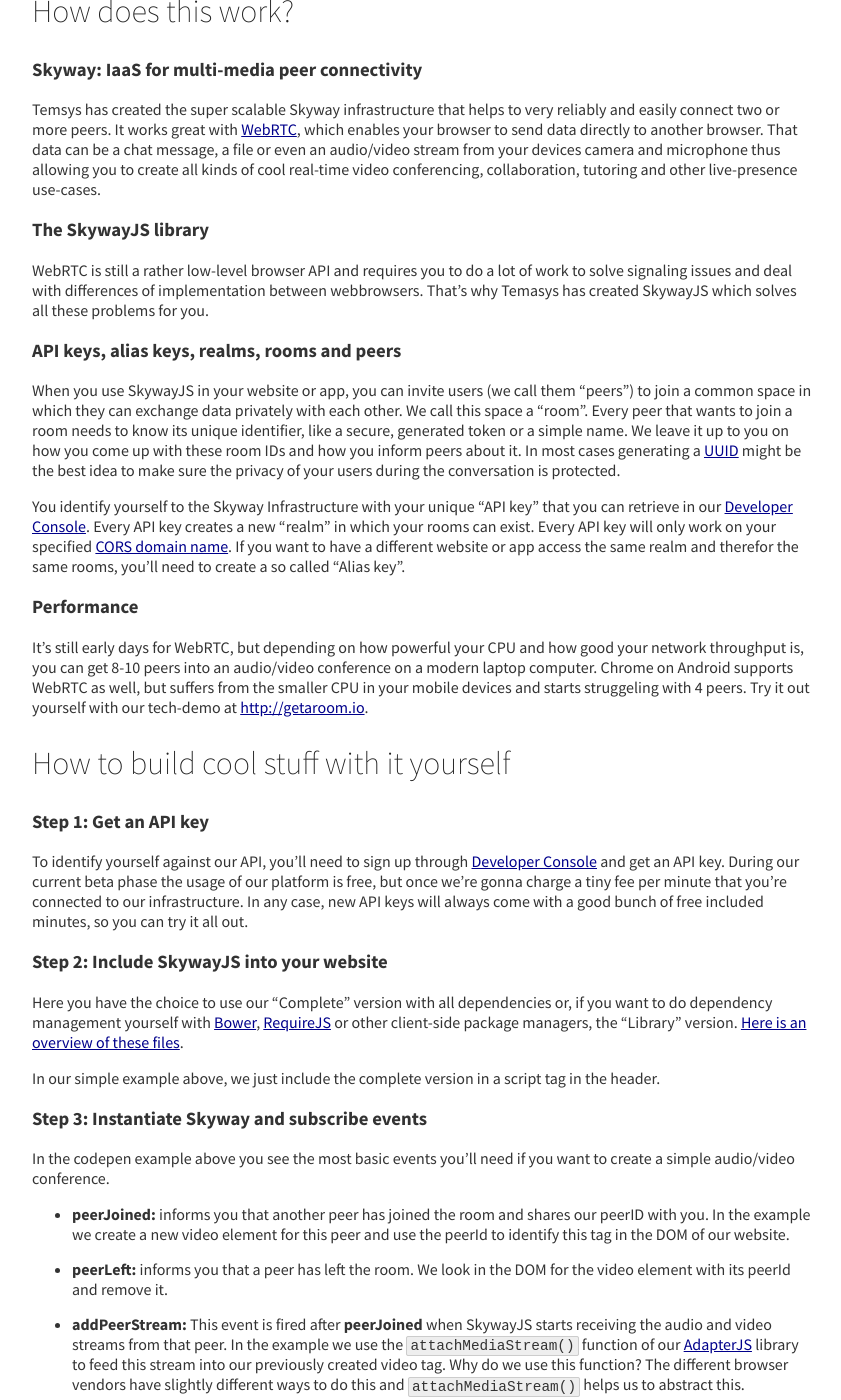
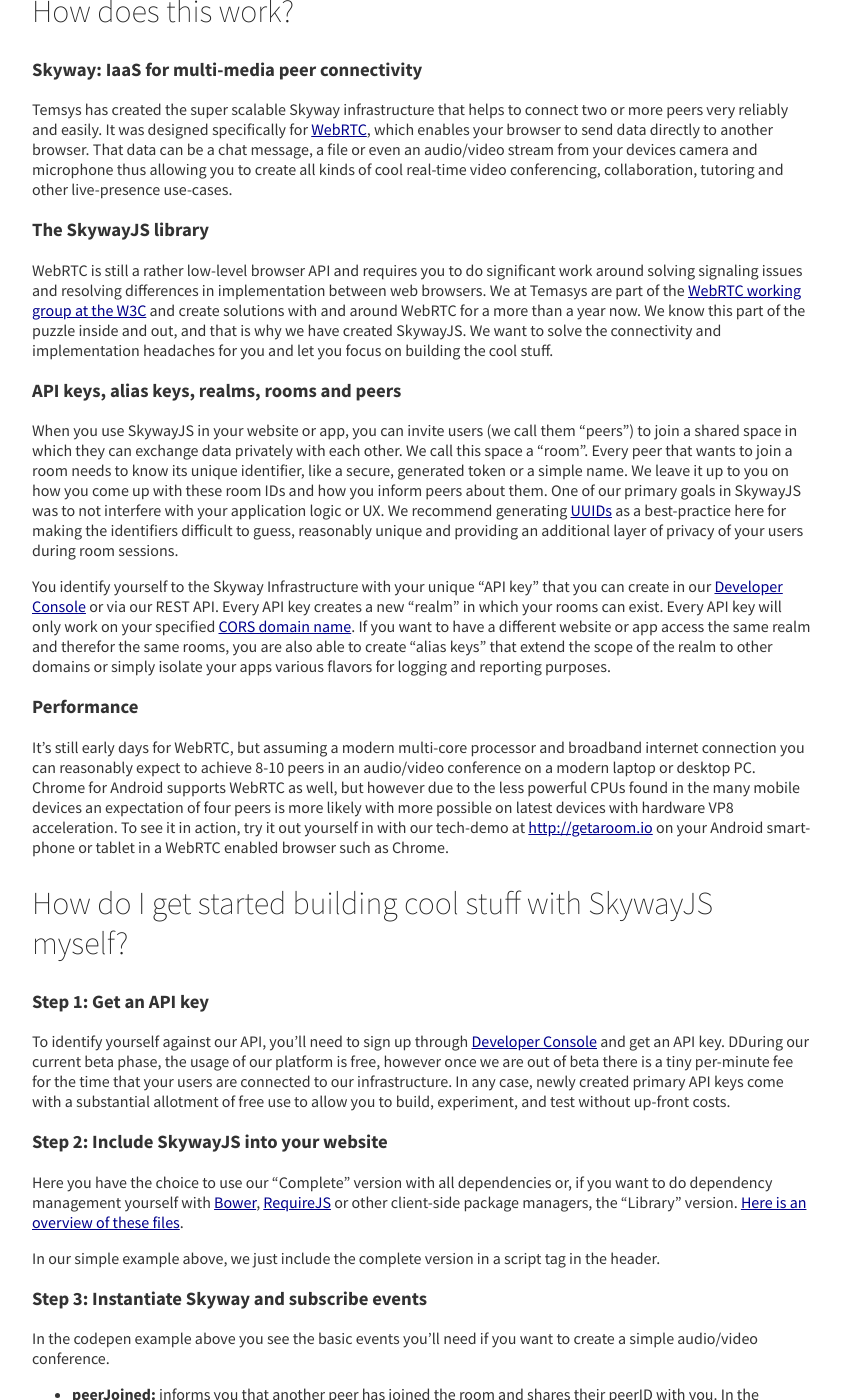
Before and after one commit to Temasys/temasys.github.io, a Jekyll site: the page built from _posts/2014-08-08-Getting_started_with_WebRTC_and_SkywayJS.markdown, in a window 1280 px wide and 1400 px high, scrolled down 599 px. Shown: the whole window, without its empty margins (218-1059 px from the left). Built offline with Jekyll 4.4.1, drawn with Linux system fonts in a browser that asks for light colours; Markdown is read by kramdown in place of the engine named in the settings; some of the changed text lies outside the part shown.

Commit message:
Text update

```diff
--- a/_posts/2014-08-08-Getting_started_with_WebRTC_and_SkywayJS.markdown
+++ b/_posts/2014-08-08-Getting_started_with_WebRTC_and_SkywayJS.markdown
@@ -8,14 +8,14 @@
 
 ---
 
-If you've heard about WebRTC and its magic abilities recently, you might have found yourself struggling trying to get even a simple demo going. We wrote SkywayJS to fix this and make it easy to to build reliable peer connectivity solutions on any website with the help of WebRTC.
+You may have heard of WebRTC and its magical abilities recently and, like many, you might have found yourself struggling with trying to get even a simple demo going. The team here at Temasys built SkywayJS to address this and make it easy to build reliable peer connectivity solutions on any website with the help of WebRTC.
 
-Here is an example codepen that we've created that shows how you can create a very simple audio/video conference with merely 32 lines of JavaScript code and no server-code required.
+Here is an example codepen that we've created that shows how you can create a very simple audio/video conference with merely 32 lines of JavaScript client-side code, with no server-code required on the site running the application.
 
 <p data-height="440" data-theme-id="7751" data-slug-hash="nKvBu" data-default-tab="result" class='codepen'>See the Pen <a href='http://codepen.io/serrynaimo/pen/nKvBu/'>WebRTC with SkywayJS</a> by Thomas Gorissen (<a href='http://codepen.io/serrynaimo'>@serrynaimo</a>) on <a href='http://codepen.io'>CodePen</a>.</p>
 <script async src="//codepen.io/assets/embed/ei.js"></script>
 
-I've also created a more elaborate demo created with the help of [Facebooks React](http://facebook.github.io/react/) at [http://getaroom.io](http://getaroom.io) for you to check out and use if you like it.
+To further demonstrate the possibilities and flexibility of SkywayJS, I've also created a more elaborate demo created with the help of [Facebooks React](http://facebook.github.io/react/) at [http://getaroom.io](http://getaroom.io). Check it out, share it, and and use it if you like it.
 
 
 
@@ -23,29 +23,30 @@
 
 ### Skyway: IaaS for multi-media peer connectivity
 
-Temsys has created the super scalable Skyway infrastructure that helps to very reliably and easily connect two or more peers. It works great with [WebRTC](http://en.wikipedia.org/wiki/WebRTC), which enables your browser to send data directly to another browser. That data can be a chat message, a file or even an audio/video stream from your devices camera and microphone thus allowing you to create all kinds of cool real-time video conferencing, collaboration, tutoring and other live-presence use-cases.
+Temsys has created the super scalable Skyway infrastructure that helps to connect two or more peers very reliably and easily. It was designed specifically for [WebRTC](http://en.wikipedia.org/wiki/WebRTC), which enables your browser to send data directly to another browser. That data can be a chat message, a file or even an audio/video stream from your devices camera and microphone thus allowing you to create all kinds of cool real-time video conferencing, collaboration, tutoring and other live-presence use-cases.
 
 ### The SkywayJS library
 
-WebRTC is still a rather low-level browser API and requires you to do a lot of work to solve signaling issues and deal with differences of implementation between webbrowsers. That's why Temasys has created SkywayJS which solves all these problems for you.
+WebRTC is still a rather low-level browser API and requires you to do significant work around solving signaling issues and resolving differences in implementation between web browsers. We at Temasys are part of the [WebRTC working group at the W3C](http://www.w3.org/2011/04/webrtc-charter.html) and create solutions with and around WebRTC for a more than a year now. We know this part of the puzzle inside and out, and that is why we have created SkywayJS. We want to solve the connectivity and implementation headaches for you and let you focus on building the cool stuff.
 
 ### API keys, alias keys, realms, rooms and peers
 
-When you use SkywayJS in your website or app, you can invite users (we call them "peers") to join a common space in which they can exchange data privately with each other. We call this space a "room". Every peer that wants to join a room needs to know its unique identifier, like a secure, generated token or a simple name. We leave it up to you on how you come up with these room IDs and how you inform peers about it. In most cases generating a [UUID](http://jsfiddle.net/briguy37/2MVFd/) might be the best idea to make sure the privacy of your users during the conversation is protected.
+When you use SkywayJS in your website or app, you can invite users (we call them "peers") to join a shared space in which they can exchange data privately with each other. We call this space a "room". Every peer that wants to join a room needs to know its unique identifier, like a secure, generated token or a simple name. We leave it up to you on how you come up with these room IDs and how you inform peers about them. One of our primary goals in SkywayJS was to not interfere with your application logic or UX. We recommend generating [UUIDs](http://jsfiddle.net/briguy37/2MVFd/) as a best-practice here for making the identifiers difficult to guess, reasonably unique and providing an additional layer of privacy of your users during room sessions.
 
-You identify yourself to the Skyway Infrastructure with your unique "API key" that you can retrieve in our [Developer Console](https://developer.temasys.com.sg). Every API key creates a new "realm" in which your rooms can exist. Every API key will only work on your specified [CORS domain name](http://en.wikipedia.org/wiki/Cross-origin_resource_sharing). If you want to have a different website or app access the same realm and therefor the same rooms, you'll need to create a so called "Alias key".
+You identify yourself to the Skyway Infrastructure with your unique "API key" that you can create in our [Developer Console](https://developer.temasys.com.sg) or via our REST API. Every API key creates a new "realm" in which your rooms can exist. Every API key will only work on your specified [CORS domain name](http://en.wikipedia.org/wiki/Cross-origin_resource_sharing). If you want to have a different website or app access the same realm and therefor the same rooms, you are also able to create "alias keys" that extend the scope of the realm to other domains or simply isolate your apps various flavors for logging and reporting purposes.
+
 
 ### Performance
 
-It's still early days for WebRTC, but depending on how powerful your CPU and how good your network throughput is, you can get 8-10 peers into an audio/video conference on a modern laptop computer. Chrome on Android supports WebRTC as well, but suffers from the smaller CPU in your mobile devices and starts struggeling with 4 peers. Try it out yourself with our tech-demo at [http://getaroom.io](http://getaroom.io).
+It's still early days for WebRTC, but assuming a modern multi-core processor and broadband internet connection you can reasonably expect to achieve 8-10 peers in an audio/video conference on a modern laptop  or desktop PC. Chrome for Android supports WebRTC as well, but however due to the less powerful CPUs found in the many mobile devices an expectation of four peers is more likely with more possible on latest devices with hardware VP8 acceleration. To see it in action, try it out yourself in with our tech-demo at [http://getaroom.io](http://getaroom.io) on your Android smart-phone or tablet in a WebRTC enabled browser such as Chrome.
 
 
 
-## How to build cool stuff with it yourself
+## How do I get started building cool stuff with SkywayJS myself?
 
 ### Step 1: Get an API key
 
-To identify yourself against our API, you'll need to sign up through [Developer Console](https://developer.temasys.com.sg) and get an API key. During our current beta phase the usage of our platform is free, but once we're gonna charge a tiny fee per minute that you're connected to our infrastructure. In any case, new API keys will always come with a good bunch of free included minutes, so you can try it all out.
+To identify yourself against our API, you'll need to sign up through [Developer Console](https://developer.temasys.com.sg) and get an API key. DDuring our current beta phase, the usage of our platform is free, however once we are out of beta there is a tiny per-minute fee for the time that your users are connected to our infrastructure. In any case, newly created primary API keys come with a substantial allotment of free use to allow you to build, experiment, and test without up-front costs.
 
 ### Step 2: Include SkywayJS into your website
 
@@ -55,18 +56,18 @@
 
 ### Step 3: Instantiate Skyway and subscribe events
 
-In the codepen example above you see the most basic events you'll need if you want to create a simple audio/video conference.
+In the codepen example above you see the basic events you'll need if you want to create a simple audio/video conference.
 
-- **peerJoined:** informs you that another peer has joined the room and shares our peerID with you. In the example we create a new video element for this peer and use the peerId to identify this tag in the DOM of our website.
-- **peerLeft:** informs you that a peer has left the room. We look in the DOM for the video element with its peerId and remove it.
-- **addPeerStream:** This event is fired after **peerJoined** when SkywayJS starts receiving the audio and video streams from that peer. In the example we use the *attachMediaStream()* function of our [AdapterJS](http://github.com/Temasys/AdapterJS) library to feed this stream into our previously created video tag. Why do we use this function? The different browser vendors have slightly different ways to do this and *attachMediaStream()* helps us to abstract this.
-- **mediaAccessSuccess:** The user needs to authorize your website that he's okay with sharing his camera and microphone. Once the user clicks "Allow" in his browser, this event fires and give us access to the audio/video stream. As you'd guess **mediaAccessError** would trigger if the user declines.
+- **peerJoined:** informs you that another peer has joined the room and shares their peerID with you. In the example we create a new video element for this peer and use the peerId to identify this element in the DOM of our website.
+- **peerLeft:** informs you that a peer has left the room. In our example, we look in the DOM for the video element with the events peerId and remove it.
+- **addPeerStream:** This event is fired after **peerJoined** when SkywayJS starts receiving the audio and video streams from that peer. In the example we use the *attachMediaStream()* function of our enhanced [AdapterJS](http://github.com/Temasys/AdapterJS) library to feed this stream into our previously created video tag. Why do we use this function? The different browser vendors have slightly different ways to do this and *attachMediaStream()* enables us to abstract this.
+- **mediaAccessSuccess:** The user needs to authorize his browser to allow your website access to their camera, microphone or both. Once the user clicks "Allow" in his browser, this event fires and give us access to the audio/video stream. As you'd guess **mediaAccessError** will be triggered if the user declines.
 
 ### Step 4: Initialize and joinRoom
 
-By calling *init()* SkywayJS starts establishing a signaling connection with our servers and requires your API key as a parameter. This connection introduces new peers and sends basic messages between peers that are required for the process. You can also pass a *defaultRoom* parameter.
+By calling *init()* SkywayJS starts establishing a signaling connection with our servers and requires your API key as a parameter. This connection introduces new peers and sends control messages as required for the connection and handshake process between peers. You can also pass a *defaultRoom* parameter.
 
-*joinRoom* then tells our servers that you now want to inform the other peers in the room, that you're joining and you can specificy the features that you want to have enabled. In this case we want audio and video streams to be established.
+*joinRoom* then tells our servers that you now want to inform the other peers in the room, that you're joining and you are able to specify the features that you want to have enabled. In this case we establish both audio and video streams.
 
 ### Step 5: Profit
 
@@ -83,4 +84,4 @@
 - [SkywayJS version history](https://temasys.atlassian.net/wiki/display/TPD/Introducing+SkywayJS#IntroducingSkywayJS-Versionsupportandreleases)
 - [SkywayJS source-code on Github](http://github.com/Temasys/SkywayJS)
 - [How to get support or contribute](http://temasys.github.io/support)
-- [Getaroom.io tech-demo build with React and SkywayJS](http://getaroom.io)
+- [Getaroom.io tech-demo built using React and SkywayJS](http://getaroom.io)
```
